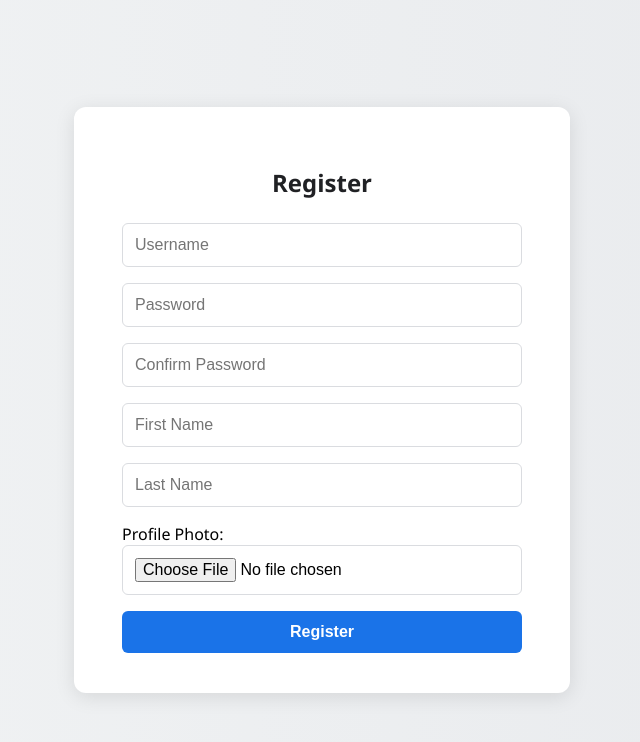
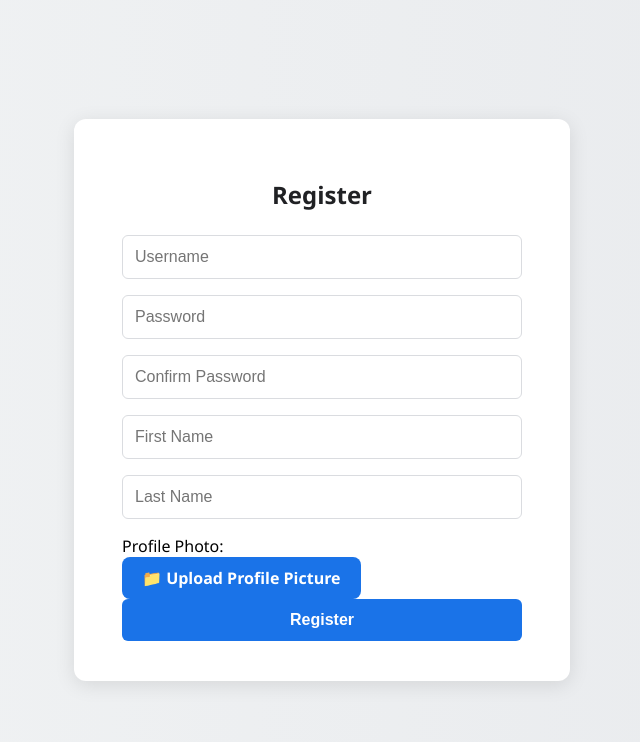
Before and after one commit to nav1s/Bmail, a React (Create React App) app in the folder src/reactfrontend/: page /register in a window 1280 px wide. Shown: the top 742 px of the page, without its empty margins (318-958 px from the left). Built offline with nearby package versions, Linux system fonts and the light colour scheme.

Commit message:
Fixed visibility of account profile pop up

```diff
--- a/src/reactfrontend/src/components/common/popup/AccountPopup.jsx
+++ b/src/reactfrontend/src/components/common/popup/AccountPopup.jsx
@@ -6,18 +6,13 @@ import "../../../styles/AccountPopup.css";
 /**
  * AccountPopup
  * Dropdown-style popup shown when clicking user avatar.
- *
- * @param {Object} props
- * @param {Function} props.onClose - Callback to close the popup
  */
 export default function AccountPopup({ onClose }) {
   const { username, handleLogout } = useAccountPopup();
 
   return (
-    <Popup onClose={onClose}>
-      <div className="account-popup">
-        <AccountPopupContent username={username} onLogout={handleLogout} />
-      </div>
+    <Popup onClose={onClose} className="account-popup">
+      <AccountPopupContent username={username} onLogout={handleLogout} />
     </Popup>
   );
 }
--- a/src/reactfrontend/src/components/common/popup/EditProfilePopup.jsx
+++ b/src/reactfrontend/src/components/common/popup/EditProfilePopup.jsx
@@ -9,33 +9,39 @@ export default function EditProfilePopup({
   onCancel,
 }) {
   return (
-    <div className="account-popup">
+    <div className="account-popup-full">
       <h3>Edit Profile</h3>
-      <form onSubmit={onSubmit} encType="multipart/form-data" style={{ width: "100%" }}>
+      <form
+        onSubmit={onSubmit}
+        encType="multipart/form-data"
+        style={{ width: "100%", display: "flex", flexDirection: "column", gap: "12px" }}
+      >
         <input
           name="firstName"
           value={form.firstName}
           onChange={onChange}
           placeholder="First name"
+          required
         />
         <input
           name="lastName"
           value={form.lastName}
           onChange={onChange}
           placeholder="Last name"
+          required
         />
-        <input
-          type="file"
-          accept="image/*"
-          onChange={onFileChange}
-        />
+
+        <label className="custom-file-upload">
+          <input type="file" accept="image/*" onChange={onFileChange} />
+          📁 Upload Profile Picture
+        </label>
 
         <div className="button-row">
           <button type="submit" className="send-btn">Update</button>
           <button type="button" className="cancel-btn" onClick={onCancel}>Cancel</button>
         </div>
 
-        {error && <p style={{ color: "red", marginTop: "8px" }}>{error}</p>}
+        {error && <p style={{ color: "red", textAlign: "center" }}>{error}</p>}
       </form>
     </div>
   );
--- a/src/reactfrontend/src/components/common/popup/forms/AccountPopupContent.jsx
+++ b/src/reactfrontend/src/components/common/popup/forms/AccountPopupContent.jsx
@@ -37,14 +37,8 @@ export default function AccountPopupContent({ onLogout }) {
   };
 
   return (
-    <div className="account-popup-content">
-      <h3>Hello, <strong>{user?.username || "User"}</strong></h3>
-      <p className="email">{user?.email}</p>
-
-      <button onClick={onLogout}>Logout</button>
-      <button onClick={() => setShowEdit(true)}>Edit Profile</button>
-
-      {showEdit && (
+    <div className="account-popup-full">
+      {showEdit ? (
         <EditProfilePopup
           form={form}
           onChange={handleChange}
@@ -53,6 +47,20 @@ export default function AccountPopupContent({ onLogout }) {
           error={error}
           onCancel={() => setShowEdit(false)}
         />
+      ) : (
+        <>
+          <h3>Hello, <strong>{user?.username || "User"}</strong></h3>
+          <p className="email">{user?.email}</p>
+
+          <div className="button-row">
+            <button className="send-btn" onClick={() => setShowEdit(true)}>
+              Edit Profile
+            </button>
+            <button className="cancel-btn" onClick={onLogout}>
+              Logout
+            </button>
+          </div>
+        </>
       )}
     </div>
   );
--- a/src/reactfrontend/src/pages/forms/RegisterForm.jsx
+++ b/src/reactfrontend/src/pages/forms/RegisterForm.jsx
@@ -49,11 +49,10 @@ export default function RegisterForm({ form, onChange, onFileChange, onSubmit, e
 
           <label>
             <div>Profile Photo:</div>
-            <input
-              type="file"
-              accept="image/*"
-              onChange={onFileChange}
-            />
+            <label className="custom-file-upload">
+            <input type="file" accept="image/*" onChange={onFileChange} />
+            📁 Upload Profile Picture
+            </label>
           </label>
 
           <button type="submit">Register</button>
--- a/src/reactfrontend/src/styles/AccountPopup.css
+++ b/src/reactfrontend/src/styles/AccountPopup.css
@@ -37,3 +37,35 @@
 .account-popup button:hover {
   background-color: #155ab6;
 }
+
+.custom-file-upload {
+  display: inline-block;
+  padding: 10px 20px;
+  border-radius: 8px;
+  background-color: #1a73e8;
+  color: white;
+  font-weight: bold;
+  cursor: pointer;
+  text-align: center;
+  transition: background-color 0.2s ease;
+}
+
+.custom-file-upload:hover {
+  background-color: #155ab6;
+}
+
+.custom-file-upload input[type="file"] {
+  display: none;
+}
+
+.account-popup-full {
+  width: 100%;
+  height: 100%;
+  display: flex;
+  flex-direction: column;
+  justify-content: center;
+  align-items: center;
+  gap: 16px;
+  padding: 24px;
+  box-sizing: border-box;
+}
--- a/src/reactfrontend/src/styles/AuthForm.css
+++ b/src/reactfrontend/src/styles/AuthForm.css
@@ -76,3 +76,23 @@
 .auth-link a:hover {
   text-decoration: underline;
 }
+
+.custom-file-upload {
+  display: inline-block;
+  padding: 10px 20px;
+  border-radius: 8px;
+  background-color: #1a73e8;
+  color: white;
+  font-weight: bold;
+  cursor: pointer;
+  text-align: center;
+  transition: background-color 0.2s ease;
+}
+
+.custom-file-upload:hover {
+  background-color: #155ab6;
+}
+
+.custom-file-upload input[type="file"] {
+  display: none;
+}
```
